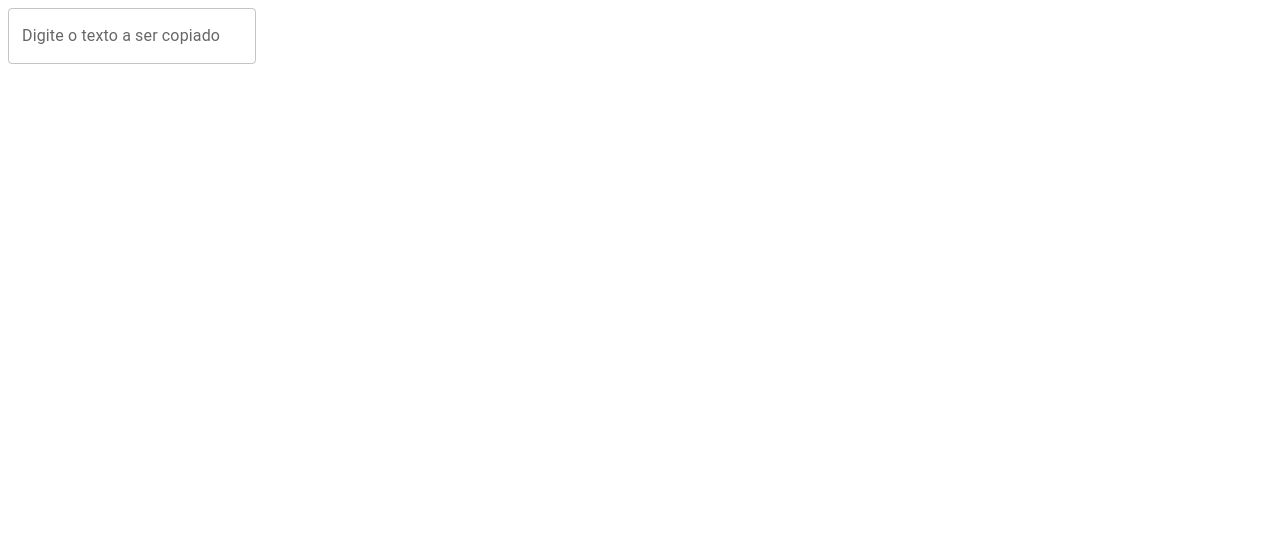
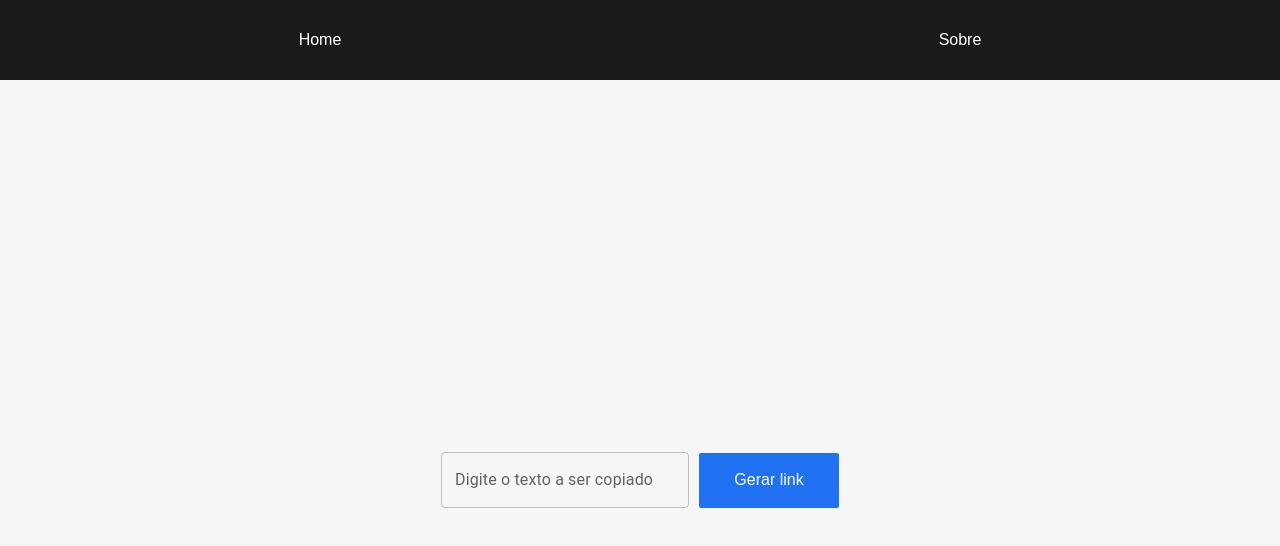
Before and after one commit to mstarkRules/clipboard-copy, a React (Vite) app: page / in a window 1280 px wide. Shown: the top 546 px of the page. Built offline with nearby package versions, Linux system fonts and the light colour scheme.

Commit message:
feat: create input and button components

```diff
--- a/src/App.tsx
+++ b/src/App.tsx
@@ -1,6 +1,9 @@
 import { useState } from "react";
+import Header from "./components/Header";
 
 import { Home } from "./pages/Home";
+
+import { GlobalStyle } from "./styles/global";
 
 function App() {
   const [count, setCount] = useState(0);
@@ -13,7 +16,13 @@ function App() {
     alert("texto " + text + " copiado!");
   }
 
-  return <Home />;
+  return (
+    <>
+      <Header />
+      <Home />
+      <GlobalStyle />
+    </>
+  );
 }
 
 export default App;
--- a/src/components/CopyButton/index.tsx
+++ b/src/components/CopyButton/index.tsx
@@ -1,10 +1,13 @@
 import React from "react";
+import { Container } from "./styles";
 
 interface ButtonProps {
   text: string;
   clipboard?: string;
 }
 
-export function CopyButton(props: ButtonProps) {
-  return <div>{props.text}</div>;
+function CopyButton(props: ButtonProps) {
+  return <Container>{props.text}</Container>;
 }
+
+export default CopyButton;
--- a/src/components/CopyButton/styles.ts
+++ b/src/components/CopyButton/styles.ts
@@ -1,6 +1,21 @@
 import styled from "styled-components";
 
-export const Container = styled.button`
+export const Container = styled.div`
   width: 140px;
-  height: 60px;
+  padding: 18.5px 14px;
+  background-color: #2172f2;
+  /* border: none; */
+  border-radius: 2px;
+
+  display: flex;
+  justify-content: center;
+  align-items: center;
+
+  cursor: pointer;
+
+  color: #fff;
+  transition: all ease 0.2s;
+  :hover {
+    filter: brightness(0.9);
+  }
 `;
--- /dev/null
+++ b/src/components/Header/index.tsx
@@ -0,0 +1,17 @@
+import React from "react";
+import { Container } from "./styles";
+
+function Header() {
+  return (
+    <Container>
+      <a href="">
+        <li>Home</li>
+      </a>
+      <a href="">
+        <li>Sobre</li>
+      </a>
+    </Container>
+  );
+}
+
+export default Header;
--- /dev/null
+++ b/src/components/Header/styles.ts
@@ -0,0 +1,20 @@
+import styled from "styled-components";
+
+export const Container = styled.header`
+  width: 100%;
+  height: 80px;
+  background-color: #1a1a1a;
+
+  list-style: none;
+
+  display: flex;
+  flex-direction: row;
+  justify-content: space-around;
+  align-items: center;
+
+  a {
+    text-decoration: none;
+    color: #fff;
+    font-family: "Poppins", sans-serif;
+  }
+`;
--- a/src/pages/Home/index.tsx
+++ b/src/pages/Home/index.tsx
@@ -1,7 +1,16 @@
 import React from "react";
 
 import { TextField } from "@mui/material";
+import { Container, MainArea } from "./styles";
+import CopyButton from "../../components/CopyButton";
 
 export function Home() {
-  return <TextField label="Digite o texto a ser copiado" />;
+  return (
+    <Container>
+      <MainArea>
+        <TextField label="Digite o texto a ser copiado" />
+        <CopyButton text="Gerar link" />
+      </MainArea>
+    </Container>
+  );
 }
--- /dev/null
+++ b/src/pages/Home/styles.ts
@@ -0,0 +1,18 @@
+import styled from "styled-components";
+
+export const Container = styled.div`
+  display: flex;
+  justify-content: center;
+  align-items: center;
+
+  height: 100vh;
+`;
+
+export const MainArea = styled.div`
+  width: 80%;
+  display: flex;
+  flex-direction: row;
+  justify-content: center;
+  align-items: center;
+  gap: 10px;
+`;
--- /dev/null
+++ b/src/styles/global.ts
@@ -0,0 +1,33 @@
+import { createGlobalStyle } from "styled-components";
+
+export const GlobalStyle = createGlobalStyle`
+    :root{
+        --background: #f6f6f6
+    }
+    *{
+        margin: 0;
+        padding: 0 ;
+
+        box-sizing: border-box ;
+    }
+
+    body{
+        background: var(--background) ;
+        -webkit-font-smoothing: antialiased;
+    }
+
+    body, button{
+        font-family: 'Poppins', sans-serif ;
+        font-weight: 400 ;
+    }
+
+    html{
+        @media(max-width: 1080px){
+            font-size: 93.75%;
+        }
+
+        @media(max-width: 720px){
+            font-size: 87.5%;
+        }
+    }
+`;
```
